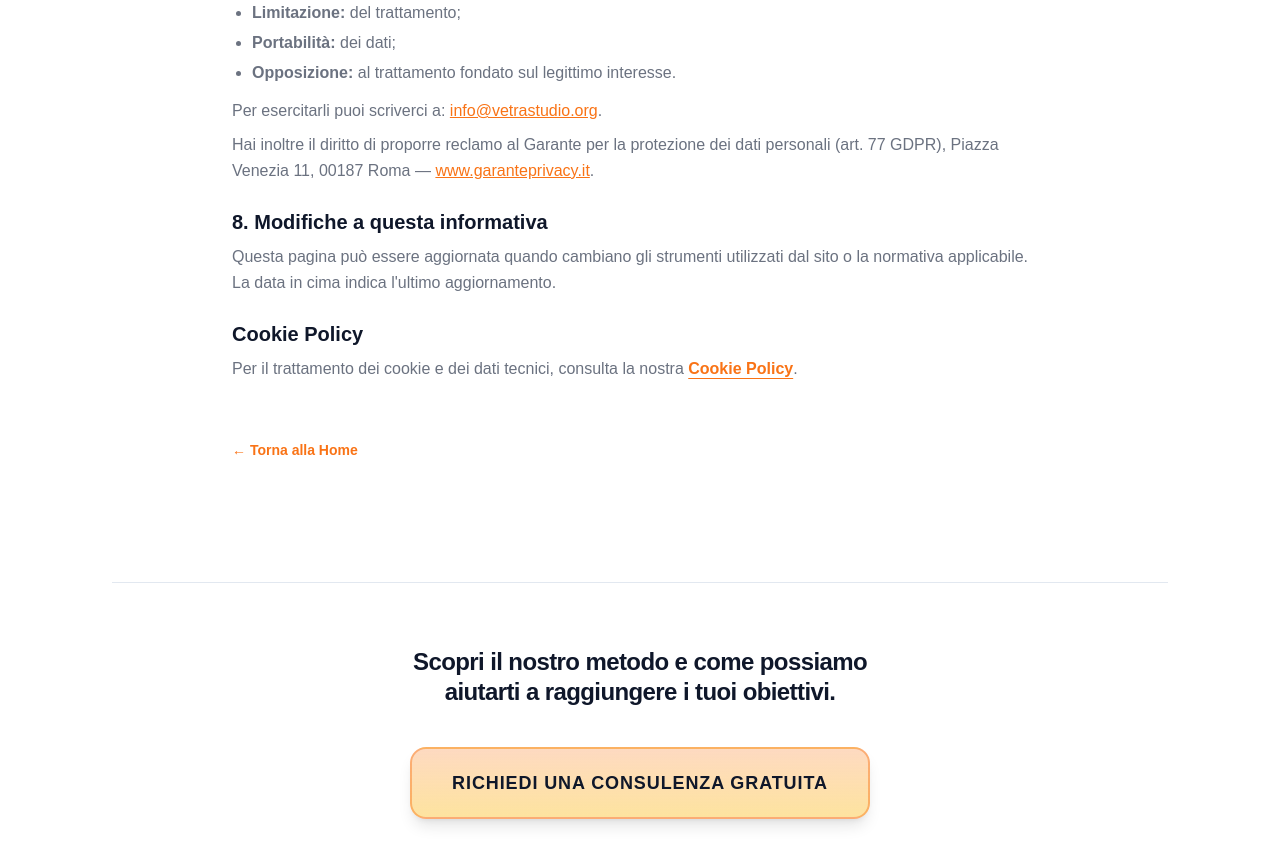
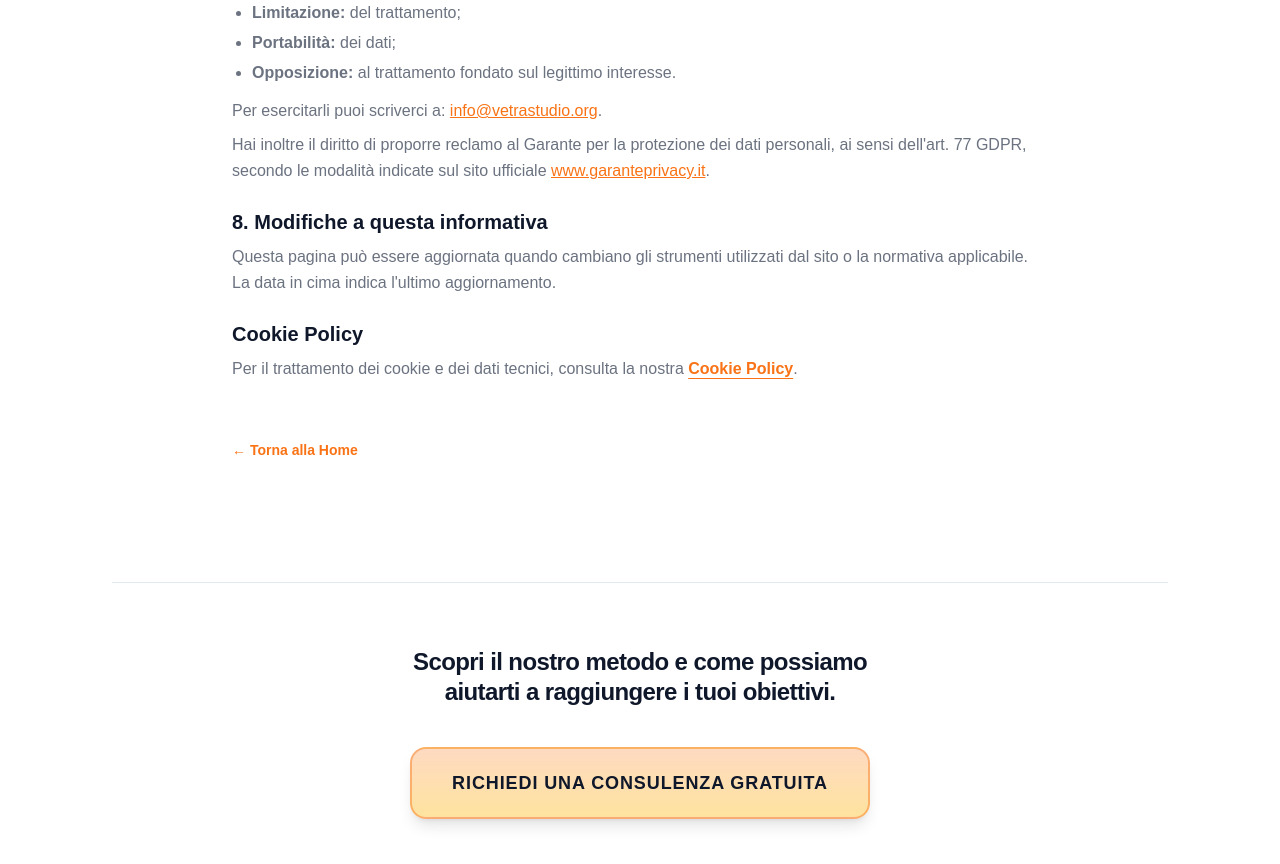
Before and after one commit to Vetra-Studio/website, a Next.js app: page /privacy-policy in a window 1280 px wide. Shown: the part 2420-3284 px from the top of the page. Built offline with nearby package versions, Linux system fonts and the light colour scheme.

Commit message:
docs(cookie): update GDPR authority reference

```diff
--- a/app/cookie-policy/page.tsx
+++ b/app/cookie-policy/page.tsx
@@ -198,7 +198,7 @@ export default function CookiePolicy() {
               Per esercitarli puoi scrivere ai recapiti indicati nella sezione “Titolare del trattamento”.
             </p>
             <p>
-              Hai inoltre il diritto di proporre reclamo al Garante per la protezione dei dati personali (art. 77 GDPR), Piazza Venezia 11, 00187 Roma —{' '}
+              Hai inoltre il diritto di proporre reclamo al Garante per la protezione dei dati personali, ai sensi dell'art. 77 GDPR, secondo le modalità indicate sul sito ufficiale {' '}
               <a
                 href="https://www.garanteprivacy.it"
                 target="_blank"
--- a/app/privacy-policy/page.tsx
+++ b/app/privacy-policy/page.tsx
@@ -167,7 +167,7 @@ export default function PrivacyPolicy() {
               <a href="mailto:info@vetrastudio.org" className="text-orange-gradient-start underline">info@vetrastudio.org</a>.
             </p>
             <p>
-              Hai inoltre il diritto di proporre reclamo al Garante per la protezione dei dati personali (art. 77 GDPR), Piazza Venezia 11, 00187 Roma —{' '}
+              Hai inoltre il diritto di proporre reclamo al Garante per la protezione dei dati personali, ai sensi dell'art. 77 GDPR, secondo le modalità indicate sul sito ufficiale {' '}
               <a
                 href="https://www.garanteprivacy.it"
                 target="_blank"
```
Also changed, not shown: 2 other files (tests, documents, lock files or other folders).
